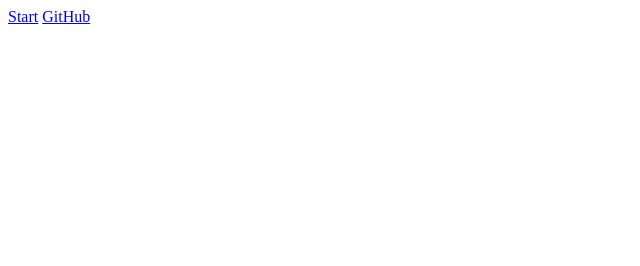
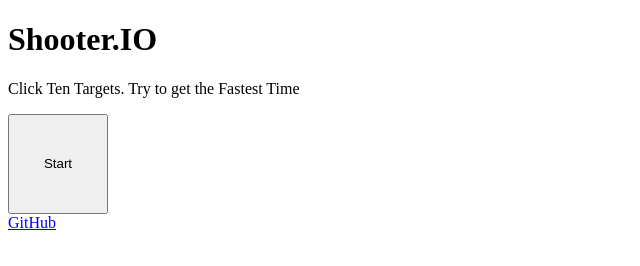
Before and after one commit to KingKoa/CreativeProject4, a plain HTML site: page public/index.html in a window 1280 px wide. Shown: the whole page, without its empty margins (0-640 px from the left). Drawn offline with nearby package versions, Linux system fonts and the light colour scheme.

Commit message:
Just added some more stuff

```diff
--- a/public/index.html
+++ b/public/index.html
@@ -7,14 +7,21 @@
 </head>
 
 <body>
-  <div id="app"></div>
+  <div id="app">
+    <h1>Shooter.IO</h1>
+    <p>
+      Click Ten Targets. Try to get the Fastest Time
+    </p>
+    <form action="shooter.html" @submit="setUsername">
+      <button class = "startButton" type ="submit">Start</button>
+    </form>
+  </div>
   <div class="footer">
-    <a href="shooter.html">Start</a>
     <a href="https://github.com/KingKoa/creativeFinal">GitHub</a>
   </div>
   <script src="https://cdnjs.cloudflare.com/ajax/libs/axios/0.18.0/axios.min.js" integrity="sha256-mpnrJ5DpEZZkwkE1ZgkEQQJW/46CSEh/STrZKOB/qoM=" crossorigin="anonymous"></script>
   <script src="https://cdnjs.cloudflare.com/ajax/libs/vue/2.6.7/vue.js" integrity="sha256-g+Q8DFAmG5+eyRPSydX0LY4TfjsL11XSDrIGerbbEdA=" crossorigin="anonymous"></script>
-  <script src="/script.js"></script>
+  <script src="script.js"></script>
 </body>
 
 </html>
--- a/public/script.js
+++ b/public/script.js
@@ -3,6 +3,11 @@
 var app = new Vue ({
     el: '#app',
     data: {
+        newUsrName: "",
+        player: {
+            userName: "",
+            time: ""
+        },
         targets: [{
             top: Math.random() * (screen.height - 200),
             left: Math.random() * (screen.width - 100),
@@ -22,6 +27,9 @@ var app = new Vue ({
     },
 
     methods: {
+        setUsername: function() {
+            this.player.userName = this.newUsrName;
+        },
         pause: function() {
             window.clearInterval(this.ticker);
             this.timerState = 'paused';
--- a/public/styles.css
+++ b/public/styles.css
@@ -1,6 +1,8 @@
+.startButton {
+    height: 100px;
+    width: 100px;
+}
 html {
-
-    cursor: crosshair;
 }
 
 .allDone {
```
Also changed, not shown: public/shooter.html (+5 -0 lines).
